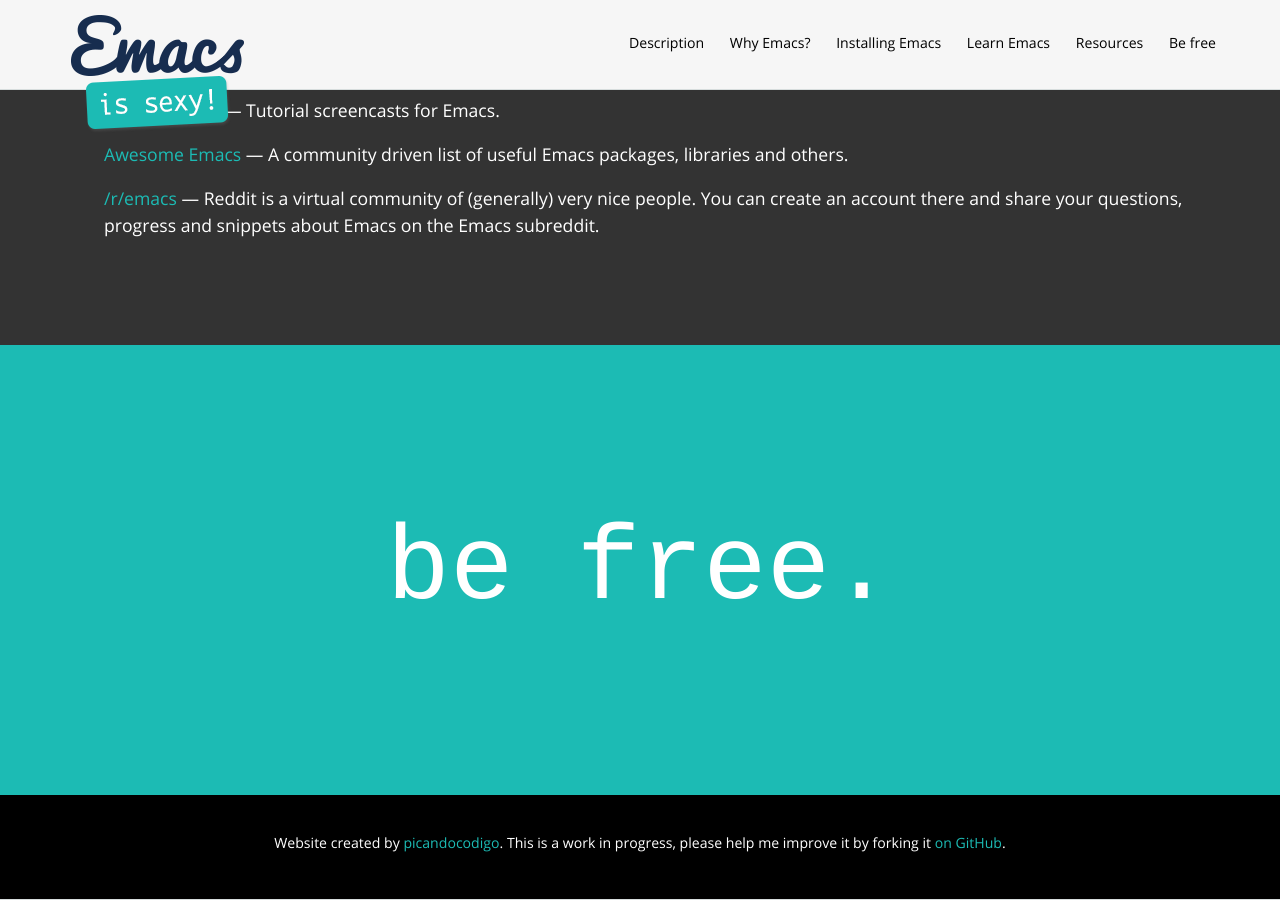
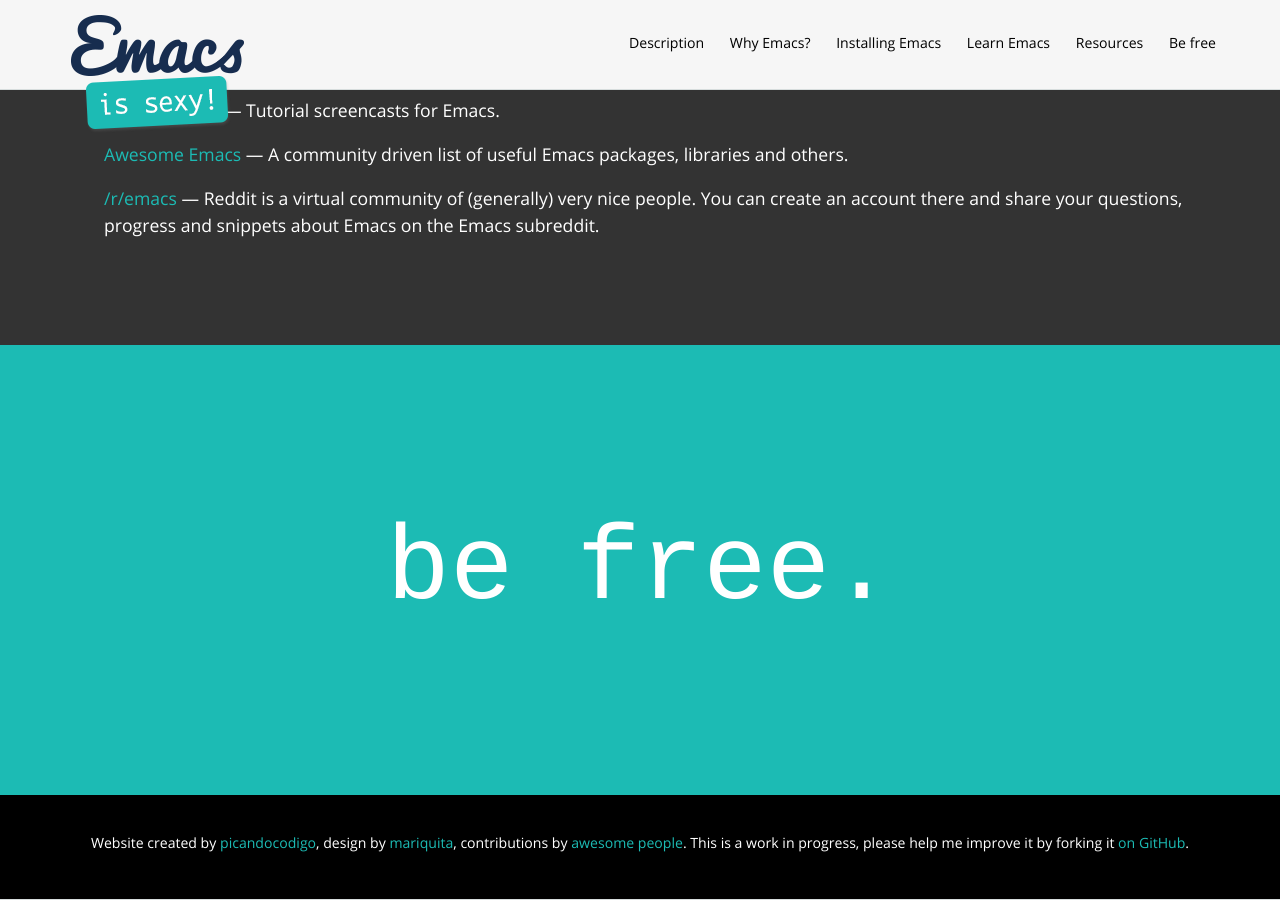
Before and after one commit to picandocodigo/emacs.sexy, a Jekyll site: the page built from index.html, in a window 1280 px wide and 900 px high, scrolled down 4568 px. Built offline with Jekyll 4.4.1, drawn with Linux system fonts in a browser that asks for light colours; nearby versions of some CDN libraries; Markdown is read by kramdown in place of the engine named in the settings.

Commit message:
Adds contributors

```diff
--- a/_layouts/default.html
+++ b/_layouts/default.html
@@ -21,7 +21,6 @@
         <img src="img/emacs-title-new2_@2X.png" alt="Emacs is sexy!"/>
         <ul>
           <li><a href="#description" title="Description">Description</a></li>
-
           <li><a href="#_why" title="Why Emacs?">Why Emacs?</a></li>
           <li><a href="#installing" title="Installing Emacs">Installing Emacs</a></li>
           <li><a href="#learn" title="Learn Emacs">Learn Emacs</a></li>
@@ -30,15 +29,20 @@
         </ul>
       </nav>
       <main>
-      {{ content }}
+        {{ content }}
 
         <section id="footer" class="black">
           <div>
             Website created
-            by <a href="http://picandocodigo.net">picandocodigo</a>. This is a
-            work in progress, please help me improve it by forking
+            by <a href="http://fernandobriano.com">picandocodigo</a>,
+            design
+            by <a href="https://github.com/mariquita">mariquita</a>,
+            contributions by
+            <a href="https://github.com/picandocodigo/emacs.sexy/graphs/contributors">awesome people</a>.
+            This is a work in progress, please help me improve it by
+            forking
             it <a href="https://github.com/picandocodigo/emacs.sexy">on
-              GitHub</a>.
+            GitHub</a>.
           </div>
         </section>
       </main>
@@ -54,7 +58,6 @@
 
 
       </script>
-
   </body>
 </html>
 <!-- Ctrl X Ctrl S -->
```
